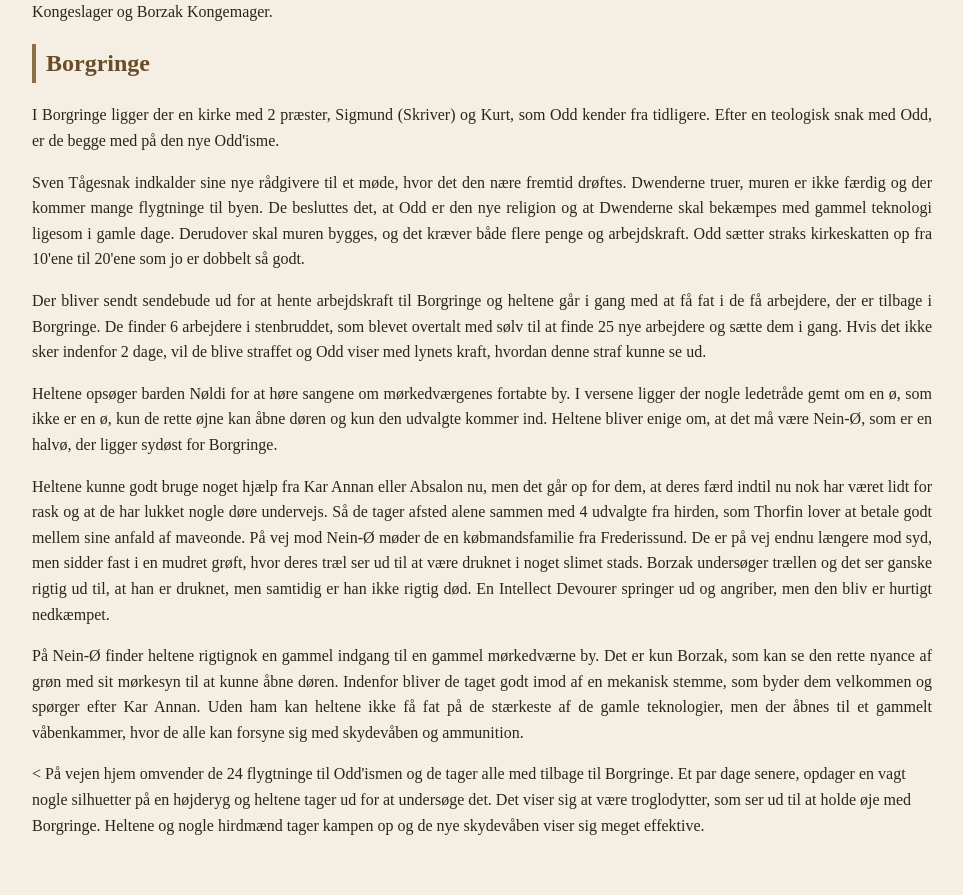
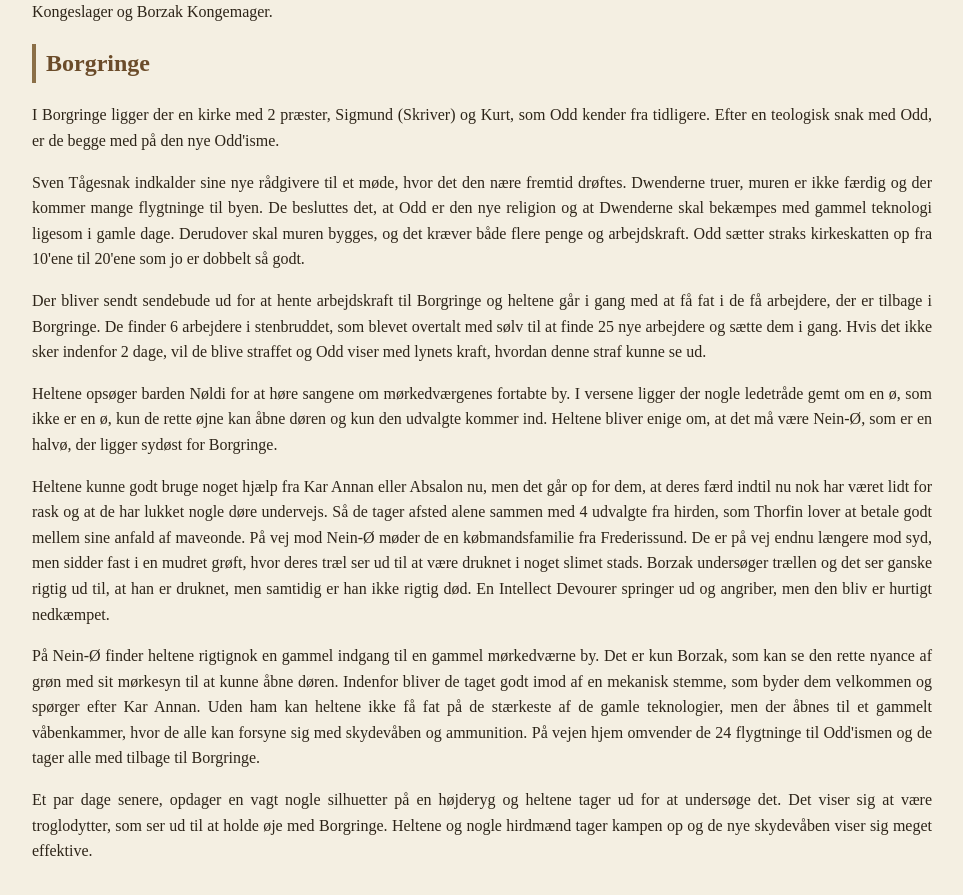
Before and after one commit to Stoffer75/den2side.dk, a Jekyll site: the page built from baggrund.html, in a window 1280 px wide and 900 px high, scrolled down 3554 px. Shown: the top 895 px of the window, without its empty margins (158-1121 px from the left). Built offline with Jekyll 4.4.1, drawn with Linux system fonts in a browser that asks for light colours; before the commit the page ends 4412 px from its top, so only the background shows below that.

```diff
--- a/baggrund.html
+++ b/baggrund.html
@@ -229,10 +229,10 @@ title: Danevang
         Det er kun Borzak, som kan se den rette nyance af grøn med sit mørkesyn til at kunne åbne døren.
         Indenfor bliver de taget godt imod af en mekanisk stemme, som byder dem velkommen og spørger efter Kar Annan.
         Uden ham kan heltene ikke få fat på de stærkeste af de gamle teknologier, men der åbnes til et gammelt våbenkammer, hvor de alle kan forsyne sig med skydevåben og ammunition.
-     </p>
+        På vejen hjem omvender de 24 flygtninge til Odd'ismen og de tager alle med tilbage til Borgringe.
+    </p>
 
-    <
-
-På vejen hjem omvender de 24 flygtninge til Odd'ismen og de tager alle med tilbage til Borgringe.
-
-Et par dage senere, opdager en vagt nogle silhuetter på en højderyg og heltene tager ud for at undersøge det. Det viser sig at være troglodytter, som ser ud til at holde øje med Borgringe. Heltene og nogle hirdmænd tager kampen op og de nye skydevåben viser sig meget effektive.
+    <p> Et par dage senere, opdager en vagt nogle silhuetter på en højderyg og heltene tager ud for at undersøge det.
+        Det viser sig at være troglodytter, som ser ud til at holde øje med Borgringe.
+        Heltene og nogle hirdmænd tager kampen op og de nye skydevåben viser sig meget effektive.
+    </p>
```
